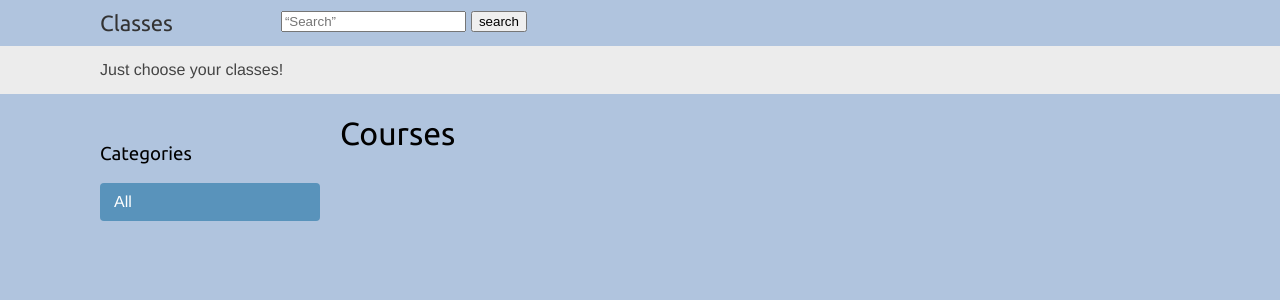
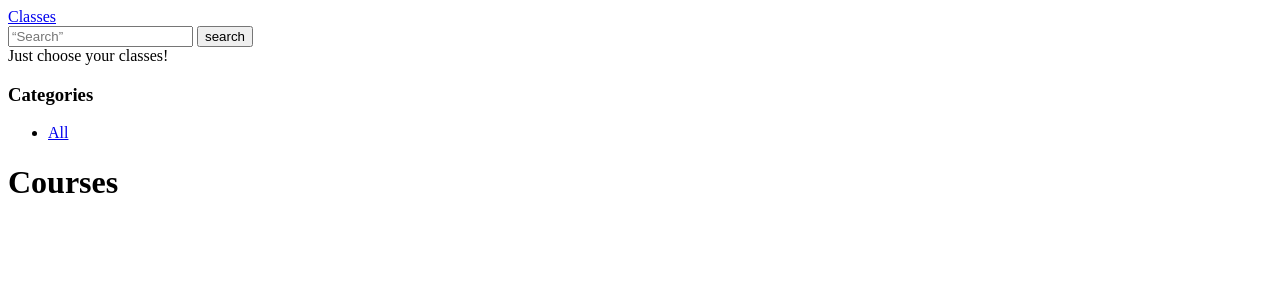
Before and after one commit to SE407-2017/Project_ClassManagement, a Django app: template addclass/templates/coursepage/course/list.html in a window 1280 px wide. Shown: the top 300 px of the page. Run offline with Django 3.2, Linux system fonts and the light colour scheme; the template is opened without the code that fills it, so the values that code supplies are empty; parts of the project's set-up code (start-up, migrations or seed data) failed here and were passed over.

Commit message:
Update base.css
删除无用部分

```diff
--- a/class_management/static/css/base.css
+++ b/class_management/static/css/base.css
@@ -1,263 +1 @@
 @import url(http://fonts.googleapis.com/css?family=Ubuntu);
-
-body {
-    margin:0;
-    padding:0;
-    font-family:helvetica, sans-serif;
-	background-color:#b0c4de;
-}
-
-h1, h2, h3, h4, h5 , h6 {
-    font-family: 'Ubuntu', sans-serif; font-weight:normal;
-}
-
-a {
-    text-decoration:none;
-    color:#5993bb;
-}
-
-a:hover {
-    color:#77b6e2;
-}
-
-a.button, input[type="submit"] {
-    color:#fff;
-    background:#5993bb;
-    border-radius:4px;
-    padding:10px 20px;
-    font-size:14px;
-    border:0;
-}
-
-a.button.light {
-    color:#666;
-    background:#ededed;
-}
-
-.text-left {
-    text-align:left;
-}
-
-.text-right {
-    text-align:right;
-}
-
-table {
-    width:100%;
-    border-spacing:0;
-    border-collapse: collapse;
-}
-
-table th, table td {
-    text-align:left;
-    font-size:14px;
-    padding:10px;
-    margin:0;
-}
-
-tbody tr:nth-child(odd) {
-    background:#efefef;
-}
-
-tbody tr.subtotal {
-    background:#ccc;
-}
-
-thead th, tbody tr.total {
-    background:#5993bb;
-    color:#fff;
-    font-weight:bold;
-}
-
-tbody td.num {
-    text-align:right;
-}
-
-td input[type="submit"] {
-    font-size:12px;
-    padding:4px 10px;
-}
-
-form p label, form p input {
-    float:left;
-    clear:both;
-}
-
-form p label {
-    font-size:14px;
-    padding-bottom:4px;
-}
-
-form p input {
-    width:300px;
-    font-size:13px;
-    margin-bottom:10px;
-    padding:10px 12px;
-    border:0;
-    background:#efefef;
-    color:#666;
-    border-radius:4px;
-}
-
-ul.errorlist {
-   float:left;
-   color:#ff0000;
-   clear:both;
-   font-size:13px;
-   margin:0;
-   padding:0;
-}
-
-
-#header {
-    padding:10px 100px;
-    font-size:18px;
-    overflow:auto;
-}
-
-#subheader {
-    background:#ececec;
-    color:#444;
-    padding:15px 100px;
-    overflow:auto;
-}
-
-#header .logo {
-    font-family: 'Ubuntu', sans-serif;
-    float:left;
-    color:#333;
-    font-size:22px;
-    margin-right:10%;
-}
-
-#subheader .cart {
-    float:right;
-    padding-top:4px;
-}
-
-#content {
-    padding:0 100px;
-    overflow:hidden;
-}
-
-#sidebar {
-    width:220px;
-    padding:30px 20px 0 0;
-    float:left;
-}
-
-#sidebar ul{
-    margin:0;
-    padding:0;
-}
-
-#sidebar ul li {
-    margin:0;
-    list-style:none;
-    padding:10px 14px;
-}
-
-#sidebar ul li a {
-    display:block;
-}
-
-#sidebar ul li.selected {
-    background:#5993bb;
-    border-radius:4px;
-}
-
-#sidebar ul li.selected a {
-    color:#fff;
-}
-
-#main {
-    float:left;
-    width: 96%;
-    margin-right:-220px;
-    overflow:hidden;
-}
-
-.course-list .item {
-    width:25%;
-    padding:10px 20px 10px 0;
-    float:left;
-    text-align:center;
-    line-height:1.2;
-}
-
-.course-list .item img {
-    width:20%;
-    margin-bottom:8px;
-}
-
-.course-detail {
-    text-align:justify;
-}
-
-
-.course-detail img {
-    width:100%;
-    float:left;
-    padding:0 20px 20px 0;
-}
-
-.course-detail h1 {
-    margin-bottom:0;
-}
-
-.course-detail h2 {
-    margin-top:10px;
-}
-
-.neg {
-    color:#dc1616;
-}
-
-.languages {
-   float:right;
-   padding-top:4px;
-   font-size:14px;
-}
-
-.languages ul {
-    list-style:none;
-    margin:0;
-    padding:0;
-    float:left;
-}
-
-.languages ul li {
-    float:left;
-    margin:0 0 0 10px;
-    font-size:14px;
-}
-
-.languages p {
-    float:left;
-    margin:0;
-}
-
-.index1{
-    font-family: 'Ubuntu', sans-serif;
-	font-weight:normal;
-	text-align:center;
-	font-size:70px;
-}
-
-.index2{
-	font-family: 'Ubuntu', sans-serif;
-    text-align:center;
-	font-size:60px;
-}
-
-.index3{
-	font-family: 'Ubuntu', sans-serif;
-    text-align:center;
-	font-size:30px
-}
-
-a.index{color:#FFFF00;text-decoration:none;}
-
-a.index:hover {color:#FF00FF;text-decoration:underline;}
-
-a.index:active {color:#00FF00;text-decoration:underline;}
```
